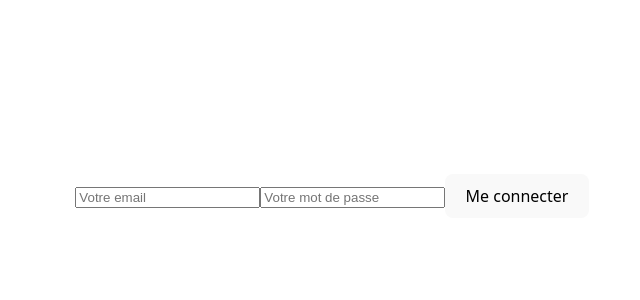
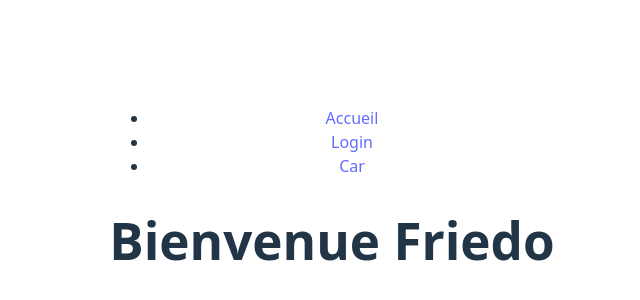
Before and after one commit to KifK2f/reactjs-snap_blog, a React (Vite) app in the folder snap_blog/: page / in a window 1280 px wide. Shown: the part 204-504 px from the top of the page, without its empty margins (308-948 px from the left). Built offline with nearby package versions, Linux system fonts and the light colour scheme.

Commit message:
Routage avec react-router-dom

```diff
--- a/snap_blog/package.json
+++ b/snap_blog/package.json
@@ -11,7 +11,8 @@
   },
   "dependencies": {
     "react": "^19.2.0",
-    "react-dom": "^19.2.0"
+    "react-dom": "^19.2.0",
+    "react-router-dom": "^7.13.0"
   },
   "devDependencies": {
     "@eslint/js": "^9.39.1",
--- a/snap_blog/src/App.jsx
+++ b/snap_blog/src/App.jsx
@@ -3,6 +3,11 @@ import './App.css'
 import Welcome from './components/Welcome'
 import Car from './components/Car'
 import Login from './components/Login'
+
+import { BrowserRouter as MonRouter, Route, Link, Routes } from "react-router-dom"
+
+
+//Link permet de changeer d'URL sans recharger la page
 
 function App() {
 
@@ -13,7 +18,26 @@ function App() {
       {/* <Car brand="Toyota" year="2020"/>
       <Car brand="BMW" year="1984"/>
       <Car brand="Jaguar" year="1992"/> */}
-      <Login />
+
+      <MonRouter>
+        <div>
+          <nav>
+            <ul>
+              <li> <Link to="/">Accueil</Link> </li>
+              <li> <Link to="/login">Login</Link> </li>
+              <li> <Link to="/car">Car</Link> </li>
+            </ul>
+          </nav>
+
+          <Routes>
+            <Route path="/" element={<Welcome />} />
+            <Route path="/login" element={<Login />} />
+            <Route path="/car" element={<Car />} />
+          </Routes>
+
+        </div>
+      </MonRouter>
+
 
     </>
   )
```
Also changed, not shown: 1 other file (tests, documents, lock files or other folders).
